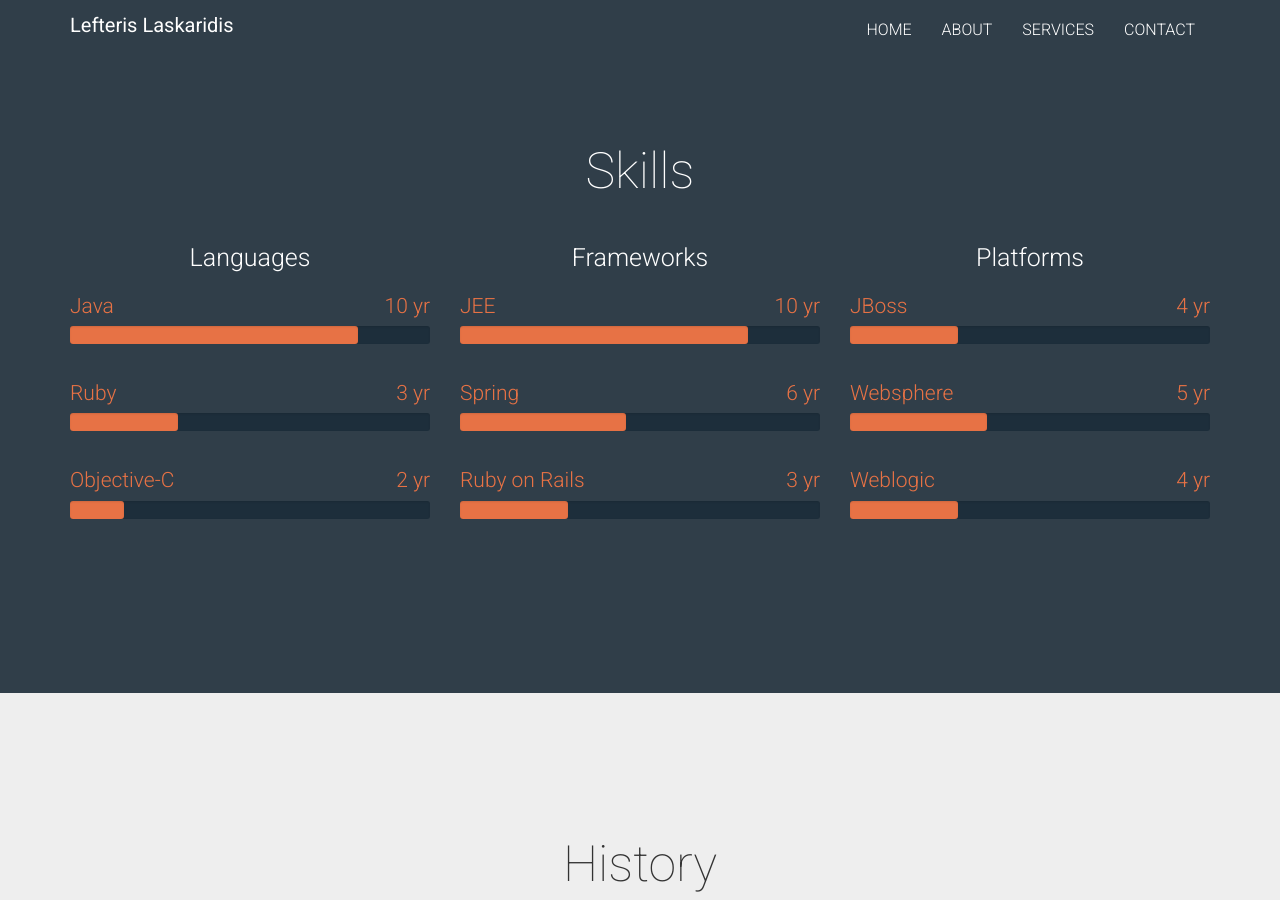
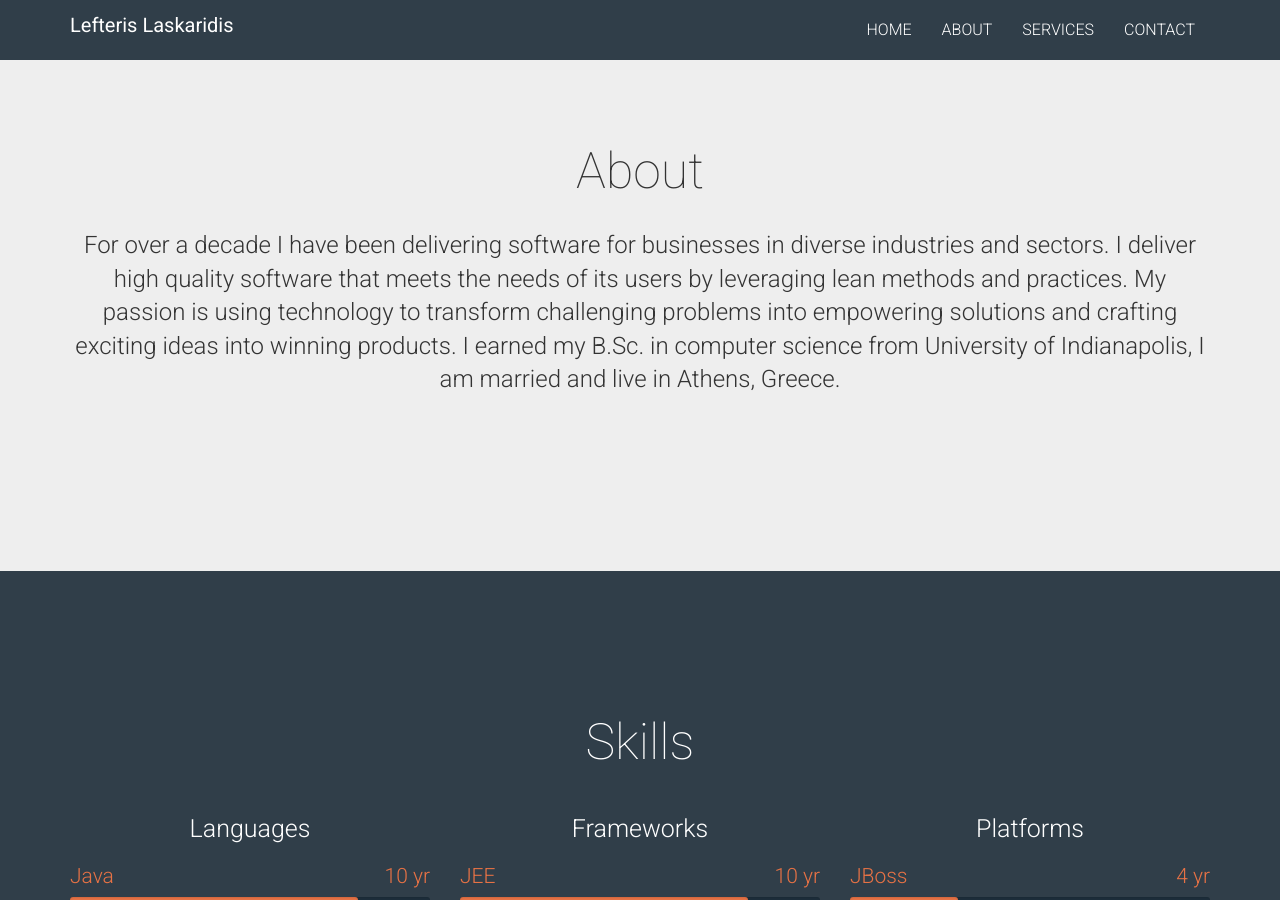
Before and after one commit to laskaridis/laskaridis.github.io, a Jekyll site: the page built from about/index.html, in a window 1280 px wide and 900 px high. Built offline with Jekyll 4.4.1, drawn with Linux system fonts in a browser that asks for light colours; nearby versions of some CDN libraries; comment, search, counter and statistics services are not loaded.

Commit message:
Move about section to separate page

```diff
--- a/_includes/about.html
+++ b/_includes/about.html
@@ -6,8 +6,8 @@
     For over a decade I have been delivering software for businesses in
     diverse industries and sectors.
 
-    I am commited in delivering high quality software that meets the needs
-    of its users by leveraging agile methods and practices.
+    I deliver high quality software that meets the needs
+    of its users by leveraging lean methods and practices.
 
     My passion is using technology to transform challenging problems into
     empowering solutions and crafting exciting ideas into winning products.
@@ -15,7 +15,5 @@
     I earned my B.Sc. in computer science from University
     of Indianapolis, I am married and live in Athens, Greece.
   </p>
-
-  <a href="about" class="btn btn-default center">Read more</a>
 </div>
 </section>
--- a/_layouts/main.html
+++ b/_layouts/main.html
@@ -3,5 +3,4 @@ layout: default
 ---
 
 {% include hero.html %}
-{% include about.html %}
 {% include services.html %}
--- a/about/index.html
+++ b/about/index.html
@@ -2,5 +2,6 @@
 layout: page
 ---
 
+{% include about.html %}
 {% include skills.html %}
 {% include history.html %}
```
